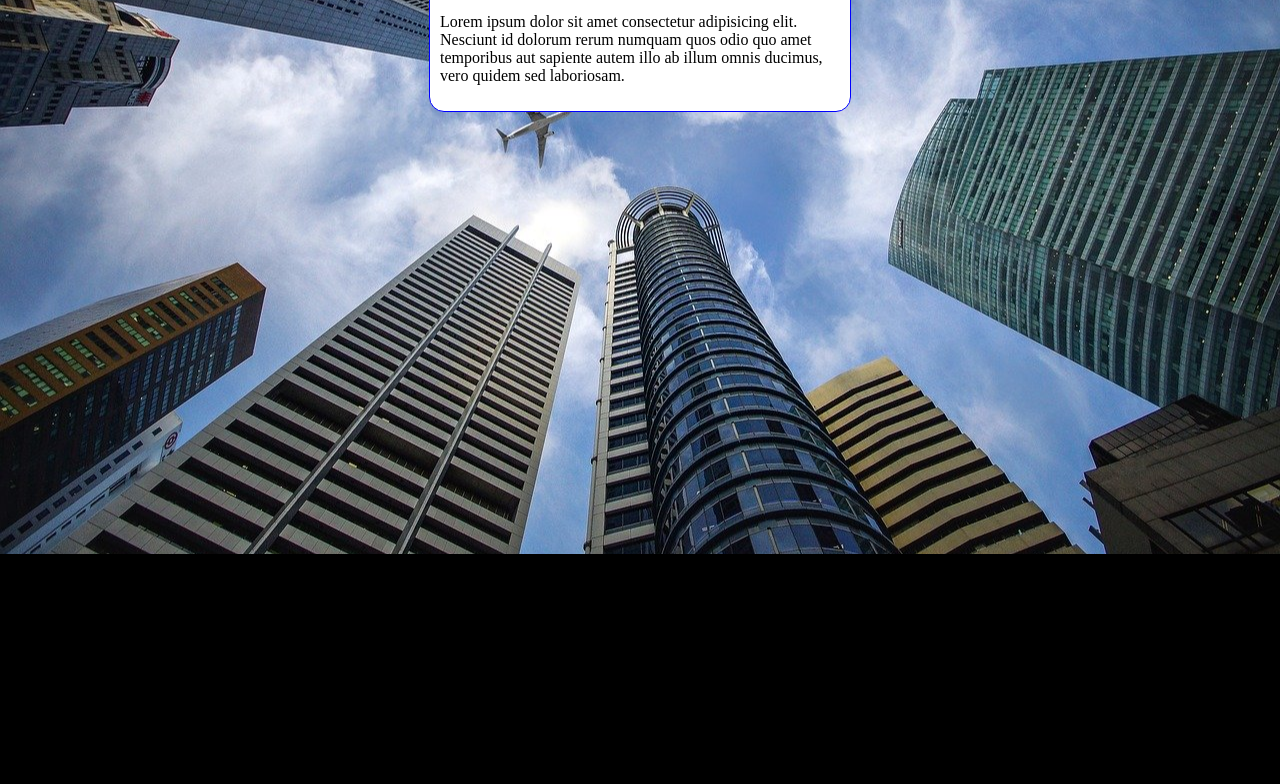
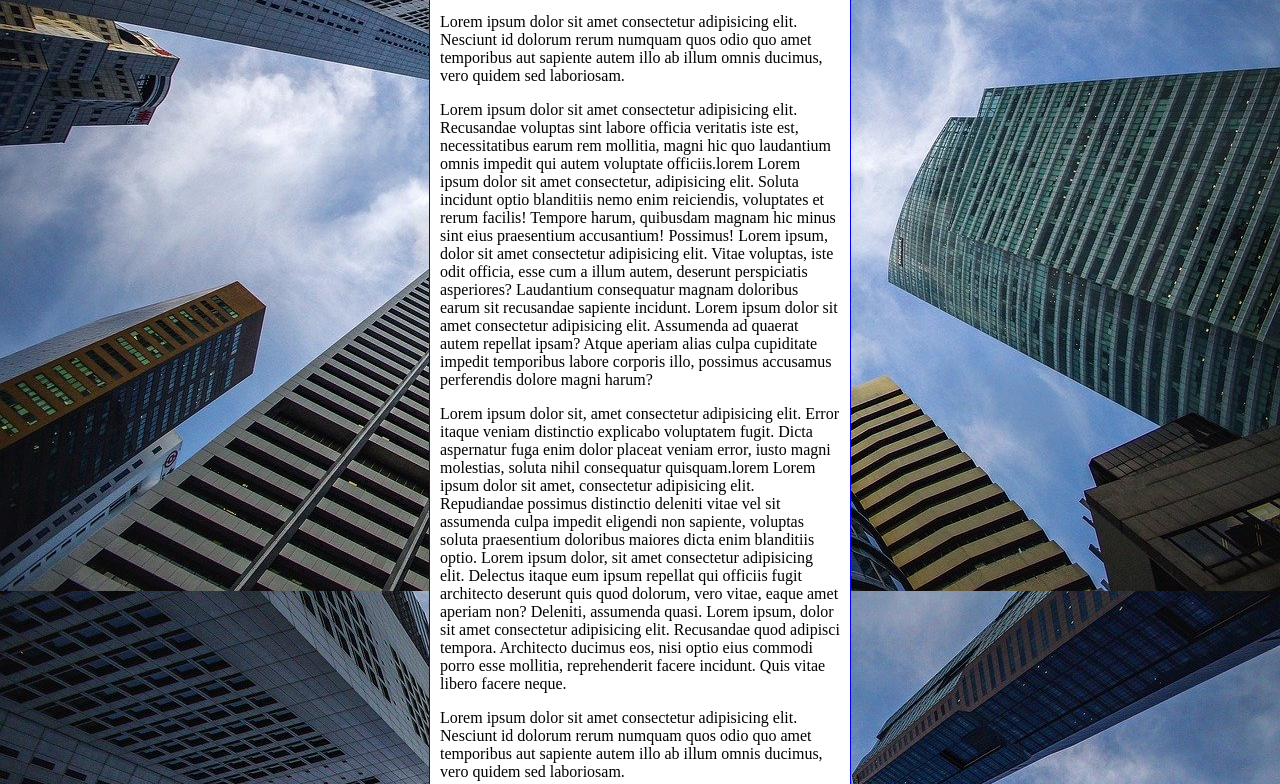
Before and after one commit to alaniemim/estudo-code, a plain HTML site: page html-css/exer22/fundo006.html in a window 1280 px wide. Shown: the part 262-1046 px from the top of the page. Before the commit the page ends 816 px from the top, so only its background shows below. Drawn offline with Linux system fonts and the light colour scheme.

Commit message:
melhorei o background

```diff
--- a/html-css/exer22/fundo006.html
+++ b/html-css/exer22/fundo006.html
@@ -12,10 +12,19 @@
             background-position: center center;
             background-repeat: no-repeat;
             background-size: cover;
+            background-attachment: fixed;
+
+            /*
+            shorthand-background
+            color > image > position > repeat > [size] > attachment
+
+            */
+
         }
+
         main{
             background-color: white;
-            width: 400px;
+            max-width: 400px;
             padding: 10px;
             margin: auto;
             border: 1px solid blue;
@@ -29,6 +38,12 @@
         <p>Lorem ipsum dolor sit amet consectetur adipisicing elit. Temporibus quod laudantium non repellat voluptates minima tempore debitis, assumenda harum dolores illum, odit sequi qui similique corporis adipisci sunt? Amet, ipsum?</p>
         <p>Lorem ipsum dolor sit amet consectetur adipisicing elit. Eligendi quo rerum quam dolor distinctio impedit voluptate aliquid, illum harum at nobis doloribus rem minima quod voluptatem iste nostrum? Amet, quibusdam?</p>
         <p>Lorem ipsum dolor sit amet consectetur adipisicing elit. Nesciunt id dolorum rerum numquam quos odio quo amet temporibus aut sapiente autem illo ab illum omnis ducimus, vero quidem sed laboriosam.</p>
+        <p>Lorem ipsum dolor sit amet consectetur adipisicing elit. Recusandae voluptas sint labore officia veritatis iste est, necessitatibus earum rem mollitia, magni hic quo laudantium omnis impedit qui autem voluptate officiis.lorem Lorem ipsum dolor sit amet consectetur, adipisicing elit. Soluta incidunt optio blanditiis nemo enim reiciendis, voluptates et rerum facilis! Tempore harum, quibusdam magnam hic minus sint eius praesentium accusantium! Possimus! Lorem ipsum, dolor sit amet consectetur adipisicing elit. Vitae voluptas, iste odit officia, esse cum a illum autem, deserunt perspiciatis asperiores? Laudantium consequatur magnam doloribus earum sit recusandae sapiente incidunt. Lorem ipsum dolor sit amet consectetur adipisicing elit. Assumenda ad quaerat autem repellat ipsam? Atque aperiam alias culpa cupiditate impedit temporibus labore corporis illo, possimus accusamus perferendis dolore magni harum?</p>
+        <p>Lorem ipsum dolor sit, amet consectetur adipisicing elit. Error itaque veniam distinctio explicabo voluptatem fugit. Dicta aspernatur fuga enim dolor placeat veniam error, iusto magni molestias, soluta nihil consequatur quisquam.lorem Lorem ipsum dolor sit amet, consectetur adipisicing elit. Repudiandae possimus distinctio deleniti vitae vel sit assumenda culpa impedit eligendi non sapiente, voluptas soluta praesentium doloribus maiores dicta enim blanditiis optio. Lorem ipsum dolor, sit amet consectetur adipisicing elit. Delectus itaque eum ipsum repellat qui officiis fugit architecto deserunt quis quod dolorum, vero vitae, eaque amet aperiam non? Deleniti, assumenda quasi. Lorem ipsum, dolor sit amet consectetur adipisicing elit. Recusandae quod adipisci tempora. Architecto ducimus eos, nisi optio eius commodi porro esse mollitia, reprehenderit facere incidunt. Quis vitae libero facere neque.</p>
+        <p>Lorem ipsum dolor sit amet consectetur adipisicing elit. Nesciunt id dolorum rerum numquam quos odio quo amet temporibus aut sapiente autem illo ab illum omnis ducimus, vero quidem sed laboriosam.</p>
+        <p>Lorem ipsum dolor sit amet consectetur adipisicing elit. Recusandae voluptas sint labore officia veritatis iste est, necessitatibus earum rem mollitia, magni hic quo laudantium omnis impedit qui autem voluptate officiis.lorem Lorem ipsum dolor sit amet consectetur, adipisicing elit. Soluta incidunt optio blanditiis nemo enim reiciendis, voluptates et rerum facilis! Tempore harum, quibusdam magnam hic minus sint eius praesentium accusantium! Possimus! Lorem ipsum, dolor sit amet consectetur adipisicing elit. Vitae voluptas, iste odit officia, esse cum a illum autem, deserunt perspiciatis asperiores? Laudantium consequatur magnam doloribus earum sit recusandae sapiente incidunt. Lorem ipsum dolor sit amet consectetur adipisicing elit. Assumenda ad quaerat autem repellat ipsam? Atque aperiam alias culpa cupiditate impedit temporibus labore corporis illo, possimus accusamus perferendis dolore magni harum?</p>
+        <p>Lorem ipsum dolor sit, amet consectetur adipisicing elit. Error itaque veniam distinctio explicabo voluptatem fugit. Dicta aspernatur fuga enim dolor placeat veniam error, iusto magni molestias, soluta nihil consequatur quisquam.lorem Lorem ipsum dolor sit amet, consectetur adipisicing elit. Repudiandae possimus distinctio deleniti vitae vel sit assumenda culpa impedit eligendi non sapiente, voluptas soluta praesentium doloribus maiores dicta enim blanditiis optio. Lorem ipsum dolor, sit amet consectetur adipisicing elit. Delectus itaque eum ipsum repellat qui officiis fugit architecto deserunt quis quod dolorum, vero vitae, eaque amet aperiam non? Deleniti, assumenda quasi. Lorem ipsum, dolor sit amet consectetur adipisicing elit. Recusandae quod adipisci tempora. Architecto ducimus eos, nisi optio eius commodi porro esse mollitia, reprehenderit facere incidunt. Quis vitae libero facere neque.</p>
+
     </main>
 </body>
 </html>
```
